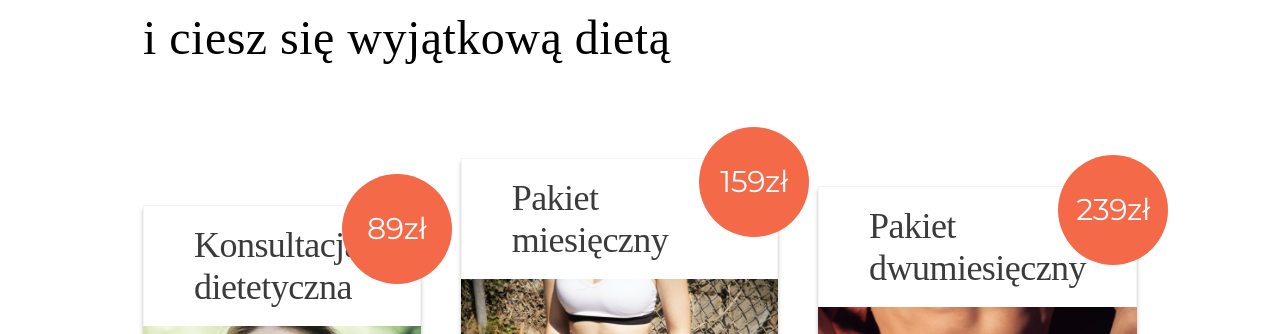
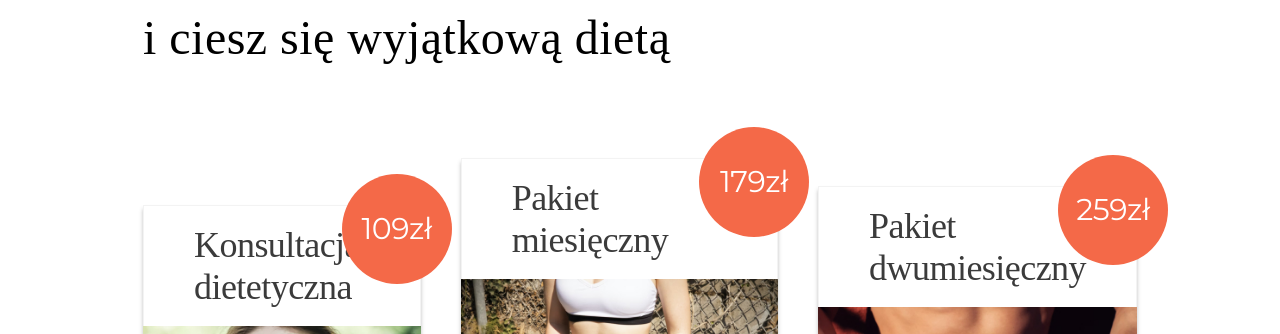
Before and after one commit to Monsy99/diet-the-difference-cra, a React (Create React App) app: page / in a window 1280 px wide. Shown: the part 2760-3094 px from the top of the page. Built offline with nearby package versions, Linux system fonts and the light colour scheme; a web font is replaced by a local one.

Commit message:
changed website prices

```diff
--- a/src/Components/Offer/index.tsx
+++ b/src/Components/Offer/index.tsx
@@ -38,7 +38,7 @@ export const Offer: React.FC<IOffer> = ({ setPreferedDiet }) => {
               przypadku
             </li>
           </ul>
-          <div className="offer__price">89zł</div>
+          <div className="offer__price">109zł</div>
           <a
             onClick={() => {
               setPreferedDiet("konsultacja dietetyczna");
@@ -70,7 +70,7 @@ export const Offer: React.FC<IOffer> = ({ setPreferedDiet }) => {
             <li className="offer__item">indywidualnie dobrana suplementacja</li>
             <li className="offer__item">cotygodniowe raporty postępów</li>
           </ul>
-          <div className="offer__price offer__price--larger">159zł</div>
+          <div className="offer__price offer__price--larger">179zł</div>
           <a
             href="#contact"
             className="offer__button offer__button--special"
@@ -107,7 +107,7 @@ export const Offer: React.FC<IOffer> = ({ setPreferedDiet }) => {
             <li className="offer__item">indywidualnie dobrana suplementacja</li>
             <li className="offer__item">cotygodniowe raporty postępów</li>
           </ul>
-          <div className="offer__price">239zł</div>
+          <div className="offer__price">259zł</div>
 
           <a
             href="#contact"
```
